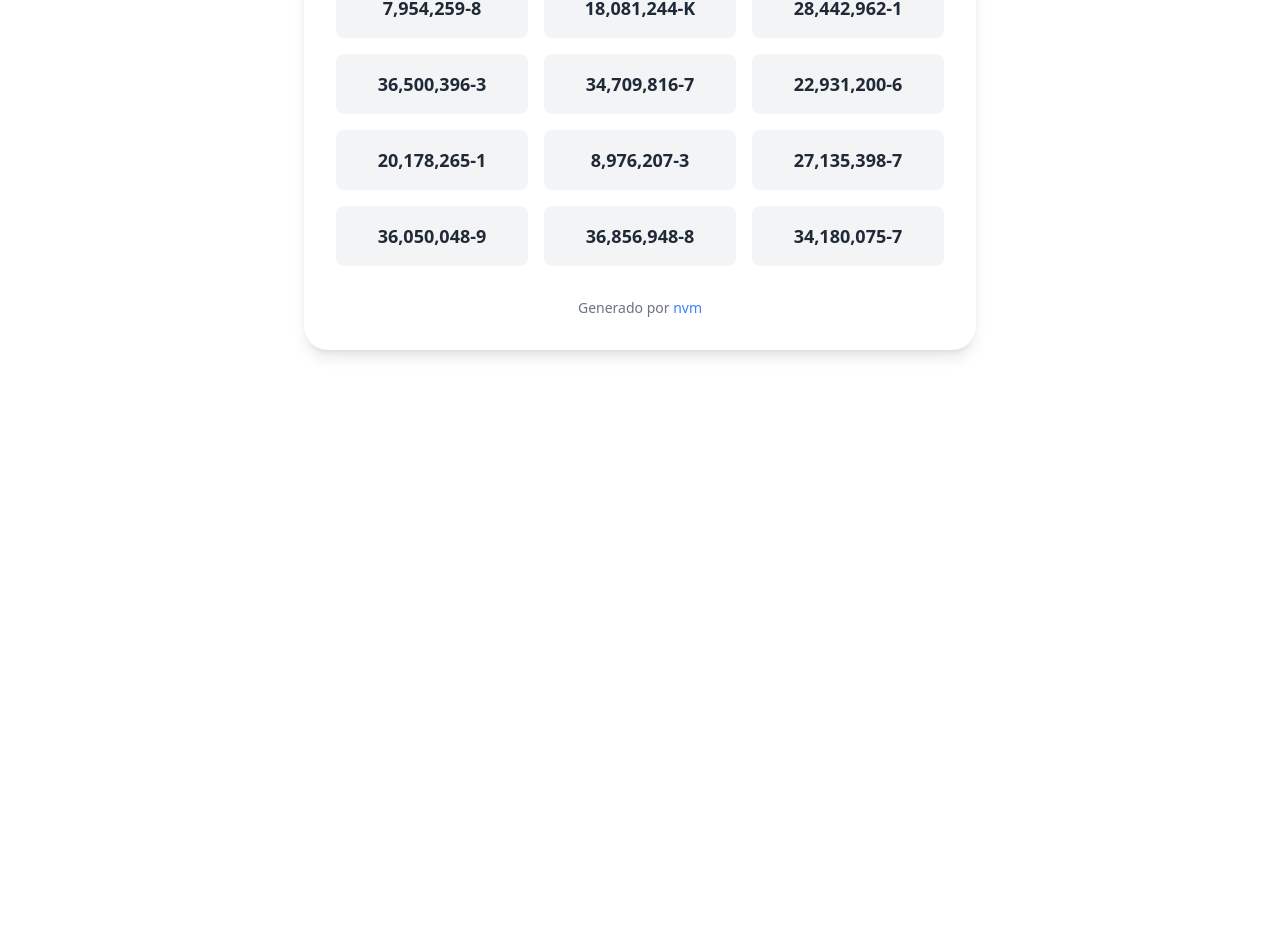
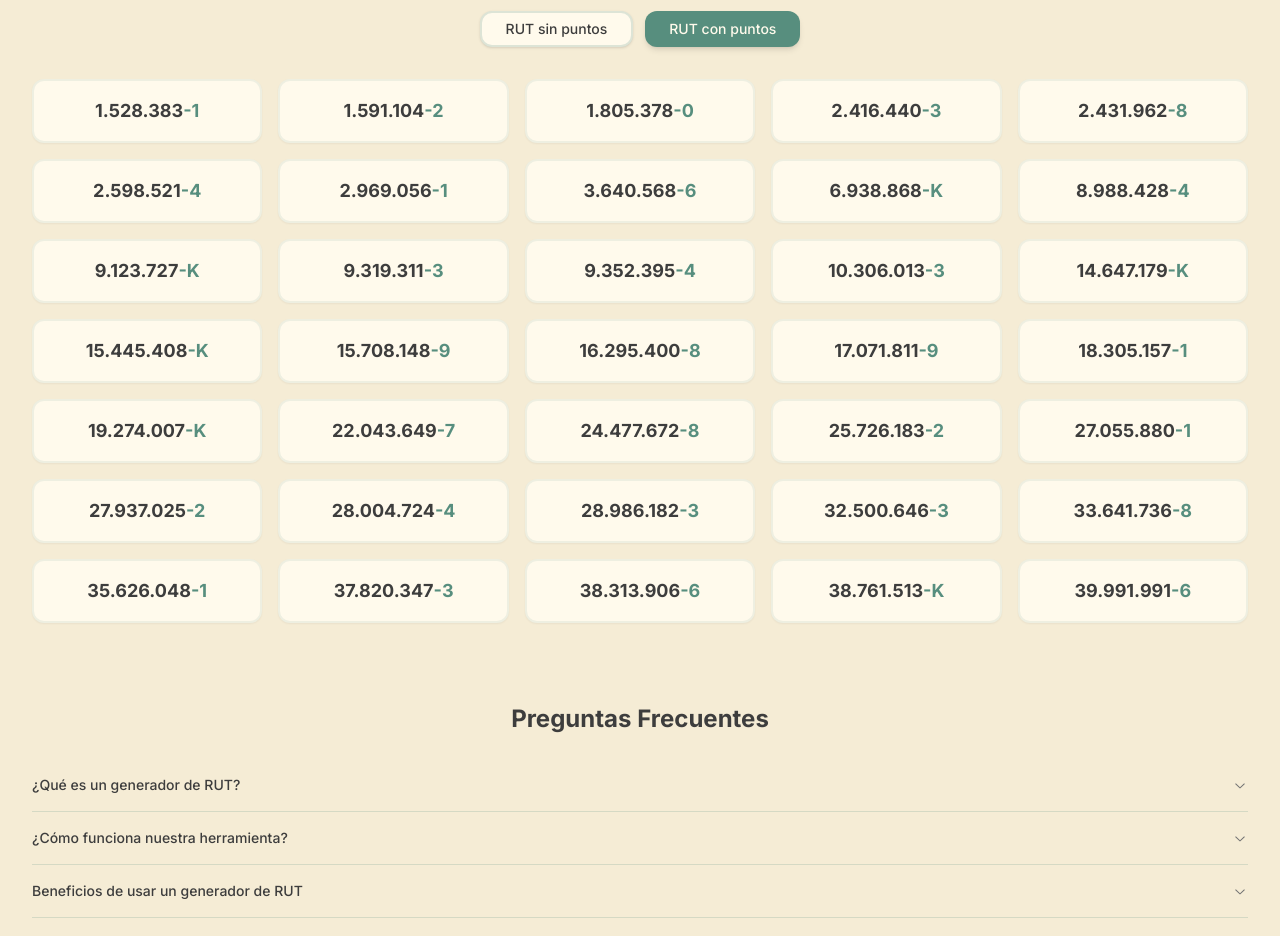
Before and after one commit to Nicolasvegam/rut-generator, a Next.js app: page / in a window 1280 px wide. Shown: the part 298-1234 px from the top of the page. Before the commit the page ends 800 px from the top, so only its background shows below. Built offline with nearby package versions, Linux system fonts and the light colour scheme.

Commit message:
refactor: ux

```diff
--- a/lib/shared/rut-generator.service.ts
+++ b/lib/shared/rut-generator.service.ts
@@ -14,7 +14,7 @@ class RutGenerator {
   private input: string = "";
   private lastInput: string = "";
   private rutOpts: RutOpts = {
-    quantity: 12,
+    quantity: 35,
     minValue: 1000000,
     maxValue: 40000000,
   };
@@ -47,7 +47,7 @@ class RutGenerator {
       }
 
       this.lastInput = this.getInput();
-      this.ruts = genRuts;
+      this.ruts = genRuts.sort((a, b) => a.number - b.number);
     }
     return this.ruts;
   }
--- a/package.json
+++ b/package.json
@@ -9,6 +9,7 @@
     "lint": "next lint"
   },
   "dependencies": {
+    "@radix-ui/react-accordion": "^1.2.2",
     "@radix-ui/react-icons": "^1.3.0",
     "@radix-ui/react-slot": "^1.0.2",
     "@vercel/analytics": "^1.4.1",
--- a/src/app/layout.tsx
+++ b/src/app/layout.tsx
@@ -6,7 +6,7 @@ import { Analytics } from "@vercel/analytics/react";
 
 const inter = Inter({ subsets: ["latin"] });
 
-export const metadata = {
+export const metadata: Metadata = {
   title: "Generador de RUT Chileno - Genera RUTs válidos al azar",
   description:
     "Genera RUTs chilenos válidos de forma aleatoria. Herramienta gratuita para generar RUTs con dígito verificador.",
@@ -30,9 +30,17 @@ export const metadata = {
     index: true,
     follow: true,
   },
-  canonical: "https://rut-generator.vercel.app/",
-  locale: "es_CL",
-  themeColor: "#3B82F6",
+  themeColor: "#578E7E",
+  icons: {
+    icon: [
+      { url: "/favicon-32x32.png", sizes: "32x32", type: "image/png" },
+      { url: "/favicon-16x16.png", sizes: "16x16", type: "image/png" },
+    ],
+    apple: { url: "/apple-touch-icon.png", sizes: "180x180" },
+  },
+  alternates: {
+    canonical: "https://rut-generator.vercel.app/",
+  },
 };
 
 export default function RootLayout({
@@ -42,7 +50,7 @@ export default function RootLayout({
 }) {
   return (
     <html lang="es">
-      <body>
+      <body className={`${inter.className} bg-[#FFFAEC]`}>
         {children}
         <Analytics />
       </body>
--- a/src/app/page.tsx
+++ b/src/app/page.tsx
@@ -1,116 +1,133 @@
 "use client";
 import { Button } from "@/components/ui/button";
 import rutGenerator, { Rut } from "../../lib/shared/rut-generator.service";
-import { useState } from "react";
+import { useState, useEffect } from "react";
 import Link from "next/link";
-import Head from "next/head";
+import { FAQs } from "@/components/FAQs";
 
 export default function Home() {
-  const rutGen = rutGenerator();
-  const [ruts, setRuts] = useState<Rut[]>(rutGen.generateRuts());
+  const [ruts, setRuts] = useState<Rut[]>([]);
+  const [showDots, setShowDots] = useState(true);
+  const [toast, setToast] = useState<{ show: boolean; rut: string }>({
+    show: false,
+    rut: "",
+  });
 
   const generateRuts = () => {
     const ruts = rutGenerator().generateRuts();
     setRuts(ruts);
   };
 
+  useEffect(() => {
+    generateRuts();
+  }, []);
+
+  const formatRut = (number: number) => {
+    return showDots
+      ? number.toString().replace(/\B(?=(\d{3})+(?!\d))/g, ".")
+      : number.toString();
+  };
+
+  const handleCopyRut = (rut: string) => {
+    navigator.clipboard.writeText(rut);
+    setToast({ show: true, rut });
+    setTimeout(() => setToast({ show: false, rut: "" }), 2000);
+  };
+
   return (
-    <>
-      <Head>
-        <title>Generador de RUT Chileno - Genera RUTs válidos al azar</title>
-        <meta
-          name="description"
-          content="Genera RUTs chilenos válidos de forma aleatoria. Herramienta gratuita para generar RUTs con dígito verificador."
-        />
-        <meta
-          name="keywords"
-          content="generador RUT, RUT chileno, generar RUT, RUT aleatorio, RUT válido"
-        />
-        <meta property="og:title" content="Generador de RUT Chileno" />
-        <meta
-          property="og:description"
-          content="Genera RUTs chilenos válidos de forma aleatoria. Herramienta gratuita para generar RUTs con dígito verificador."
-        />
-        <meta property="og:type" content="website" />
-        <meta property="og:url" content="https://rut-generator.vercel.app/" />
-        <link rel="canonical" href="https://rut-generator.vercel.app/" />
-        <link
-          rel="apple-touch-icon"
-          sizes="180x180"
-          href="/apple-touch-icon.png"
-        />
-        <link
-          rel="icon"
-          type="image/png"
-          sizes="32x32"
-          href="/favicon-32x32.png"
-        />
-        <link
-          rel="icon"
-          type="image/png"
-          sizes="16x16"
-          href="/favicon-16x16.png"
-        />
-        <link rel="manifest" href="/site.webmanifest" />
-      </Head>
-
-      <main className="max-w-2xl mx-auto my-12 p-8 bg-white shadow-lg rounded-3xl">
-        <article>
-          <header>
-            <h1 className="text-4xl font-bold mb-4 text-blue-600 text-center sm:text-left">
+    <main className="max-w-7xl mx-auto my-12 p-8 bg-[#F5ECD5] shadow-lg rounded-3xl">
+      <article className="text-center">
+        <header className="max-w-2xl mx-auto">
+          <h1 className="text-4xl font-bold mb-4 text-[#3D3D3D]">
             Generador de RUT Chileno
           </h1>
-            <p className="mb-6 text-gray-600 text-center sm:text-left">
+          <p className="mb-6 text-[#3D3D3D]/80">
             Genera RUTs chilenos válidos al azar con este generador. Haz click
             en un RUT para copiarlo al portapapeles.
           </p>
         </header>
 
-          <section>
+        <section className="flex flex-col items-center">
+          <div className="w-full max-w-2xl mb-8 space-y-6">
             <Button
               onClick={generateRuts}
-              className="bg-blue-500 text-white px-6 py-2 mb-8 rounded-full hover:bg-blue-600 w-full sm:w-auto"
+              className="bg-[#578E7E] text-[#FFFAEC] px-10 py-6 rounded-2xl hover:bg-[#578E7E]/90 text-xl font-semibold shadow-lg hover:shadow-xl transition-all duration-200 min-w-[280px] border-2 border-[#578E7E]/20"
               aria-label="Generar nuevos RUTs aleatorios"
             >
               Generar más RUTs al azar
             </Button>
 
+            <div className="flex gap-3 justify-center border-t border-[#578E7E]/20 pt-6">
+              <Button
+                onClick={() => setShowDots(false)}
+                className={`px-6 py-3 rounded-xl text-sm font-medium transition-all duration-200 ${
+                  !showDots
+                    ? "bg-[#578E7E] text-[#FFFAEC] hover:bg-[#578E7E]/90 shadow-md"
+                    : "bg-[#FFFAEC] text-[#3D3D3D] hover:bg-[#FFFAEC]/80 border-2 border-[#578E7E]/20"
+                }`}
+                aria-label="Mostrar RUTs sin puntos"
+              >
+                RUT sin puntos
+              </Button>
+              <Button
+                onClick={() => setShowDots(true)}
+                className={`px-6 py-3 rounded-xl text-sm font-medium transition-all duration-200 ${
+                  showDots
+                    ? "bg-[#578E7E] text-[#FFFAEC] hover:bg-[#578E7E]/90 shadow-md"
+                    : "bg-[#FFFAEC] text-[#3D3D3D] hover:bg-[#FFFAEC]/80 border-2 border-[#578E7E]/20"
+                }`}
+                aria-label="Mostrar RUTs con puntos"
+              >
+                RUT con puntos
+              </Button>
+            </div>
+          </div>
+
           <div
-              className="grid grid-cols-1 sm:grid-cols-2 md:grid-cols-3 gap-4 mb-8"
+            className="grid grid-cols-1 sm:grid-cols-3 lg:grid-cols-5 gap-4 mb-8 w-full"
             role="list"
           >
-              {ruts.map((rut, index) => (
+            {ruts.map((rut, index) => {
+              const rutString = showDots
+                ? `${formatRut(rut.number)}-${rut.mod}`
+                : `${rut.number}-${rut.mod}`;
+              return (
                 <div
                   key={index}
-                  className="bg-gray-100 p-4 rounded-lg cursor-pointer hover:bg-gray-200"
-                  onClick={() =>
-                    navigator.clipboard.writeText(rut.number + "-" + rut.mod)
-                  }
+                  className="bg-[#FFFAEC] p-4 rounded-xl cursor-pointer hover:bg-[#FFFAEC]/80 transition-all duration-200 shadow-sm hover:shadow-md border-2 border-[#578E7E]/10 relative group"
+                  onClick={() => handleCopyRut(rutString)}
                   role="listitem"
-                  aria-label={`RUT ${rut.number}-${rut.mod}, click para copiar`}
+                  aria-label={`RUT ${rutString}, click para copiar`}
                 >
-                  <p className="text-lg font-bold text-gray-800 text-center">
-                    {rut.number.toLocaleString("cl-ES")}
-                    <span className="text-lg text-gray-800">-{rut.mod}</span>
+                  <p className="text-lg font-bold text-[#3D3D3D] text-center group-hover:text-[#578E7E]">
+                    {formatRut(rut.number)}
+                    <span className="text-lg text-[#578E7E]">-{rut.mod}</span>
                   </p>
+                  {toast.show && toast.rut === rutString && (
+                    <div className="absolute -top-12 left-1/2 transform -translate-x-1/2 bg-[#578E7E] text-[#FFFAEC] px-4 py-2 rounded-lg text-sm shadow-lg animate-fade-in-down">
+                      Copiado
                     </div>
-              ))}
+                  )}
+                </div>
+              );
+            })}
           </div>
         </section>
 
-          <footer className="text-center text-sm text-gray-500">
-            Generado por{" "}
+        <FAQs />
+
+        <footer className="text-sm text-[#3D3D3D]/60 mt-12">
+          Desarrollado y diseñado por{" "}
           <Link
             href="https://www.nicovega.dev"
-              className="text-blue-500"
+            className="text-[#578E7E] hover:text-[#578E7E]/80"
             target="_blank"
             rel="noopener noreferrer"
           >
-              nvm
+            Nicolás Vega
           </Link>
         </footer>
       </article>
     </main>
-    </>
   );
 }
--- /dev/null
+++ b/src/components/FAQs.tsx
@@ -0,0 +1,76 @@
+import {
+  Accordion,
+  AccordionContent,
+  AccordionItem,
+  AccordionTrigger,
+} from "@/components/ui/accordion";
+
+export function FAQs() {
+  return (
+    <section className="w-full mt-12">
+      <h2 className="text-2xl font-bold mb-6 text-[#3D3D3D] text-center">
+        Preguntas Frecuentes
+      </h2>
+      <Accordion type="single" collapsible className="w-full">
+        <AccordionItem value="item-1" className="border-[#578E7E]/20">
+          <AccordionTrigger className="text-[#3D3D3D] hover:text-[#578E7E] hover:no-underline">
+            ¿Qué es un generador de RUT?
+          </AccordionTrigger>
+          <AccordionContent className="text-[#3D3D3D]/80 text-left">
+            Un generador de RUT es una herramienta diseñada para crear números
+            de RUT (Rol Único Tributario) válidos y aleatorios. Estos números
+            son esenciales para realizar pruebas en sistemas y simulaciones.
+            Nuestro generador asegura que todos los RUT generados sigan el
+            formato oficial y cumplan con los cálculos de verificación
+            requeridos en Chile.
+          </AccordionContent>
+        </AccordionItem>
+
+        <AccordionItem value="item-2" className="border-[#578E7E]/20">
+          <AccordionTrigger className="text-[#3D3D3D] hover:text-[#578E7E] hover:no-underline">
+            ¿Cómo funciona nuestra herramienta?
+          </AccordionTrigger>
+          <AccordionContent className="text-[#3D3D3D]/80 text-left">
+            La herramienta de generación de RUT es simple y eficiente. Solo
+            necesitas un clic para obtener un RUT válido o aleatorio que cumple
+            con los estándares chilenos. Úsala para proyectos, pruebas de
+            sistemas o propósitos educativos. Garantizamos que los números
+            generados son ficticios y no corresponden a datos reales.
+          </AccordionContent>
+        </AccordionItem>
+
+        <AccordionItem value="item-3" className="border-[#578E7E]/20">
+          <AccordionTrigger className="text-[#3D3D3D] hover:text-[#578E7E] hover:no-underline">
+            Beneficios de usar un generador de RUT
+          </AccordionTrigger>
+          <AccordionContent className="text-[#3D3D3D]/80 text-left">
+            <ul className="list-disc pl-6 space-y-2">
+              <li>Eficiencia: Obtén un RUT válido en segundos.</li>
+              <li>
+                Versatilidad: Ideal para desarrolladores, testers y educadores.
+              </li>
+              <li>Seguridad: Los RUT generados son completamente ficticios.</li>
+              <li>
+                Personalización: Puedes elegir entre RUT aleatorios o
+                específicos según tus necesidades.
+              </li>
+            </ul>
+          </AccordionContent>
+        </AccordionItem>
+
+        <AccordionItem value="item-4" className="border-[#578E7E]/20">
+          <AccordionTrigger className="text-[#3D3D3D] hover:text-[#578E7E] hover:no-underline">
+            ¿Qué es un RUT y por qué es importante?
+          </AccordionTrigger>
+          <AccordionContent className="text-[#3D3D3D]/80 text-left">
+            El RUT (Rol Único Tributario) es un identificador único utilizado en
+            Chile para personas y empresas. Es obligatorio para trámites
+            legales, fiscales y administrativos. Sin embargo, cuando necesitas
+            probar sistemas o aplicaciones, un RUT falso o aleatorio es la mejor
+            solución para evitar usar datos reales.
+          </AccordionContent>
+        </AccordionItem>
+      </Accordion>
+    </section>
+  );
+}
--- /dev/null
+++ b/src/components/ui/accordion.tsx
@@ -0,0 +1,56 @@
+"use client"
+
+import * as React from "react"
+import * as AccordionPrimitive from "@radix-ui/react-accordion"
+import { cn } from "@/lib/utils"
+import { ChevronDownIcon } from "@radix-ui/react-icons"
+
+const Accordion = AccordionPrimitive.Root
+
+const AccordionItem = React.forwardRef<
+  React.ElementRef<typeof AccordionPrimitive.Item>,
+  React.ComponentPropsWithoutRef<typeof AccordionPrimitive.Item>
+>(({ className, ...props }, ref) => (
+  <AccordionPrimitive.Item
+    ref={ref}
+    className={cn("border-b", className)}
+    {...props}
+  />
+))
+AccordionItem.displayName = "AccordionItem"
+
+const AccordionTrigger = React.forwardRef<
+  React.ElementRef<typeof AccordionPrimitive.Trigger>,
+  React.ComponentPropsWithoutRef<typeof AccordionPrimitive.Trigger>
+>(({ className, children, ...props }, ref) => (
+  <AccordionPrimitive.Header className="flex">
+    <AccordionPrimitive.Trigger
+      ref={ref}
+      className={cn(
+        "flex flex-1 items-center justify-between py-4 text-sm font-medium transition-all hover:underline text-left [&[data-state=open]>svg]:rotate-180",
+        className
+      )}
+      {...props}
+    >
+      {children}
+      <ChevronDownIcon className="h-4 w-4 shrink-0 text-muted-foreground transition-transform duration-200" />
+    </AccordionPrimitive.Trigger>
+  </AccordionPrimitive.Header>
+))
+AccordionTrigger.displayName = AccordionPrimitive.Trigger.displayName
+
+const AccordionContent = React.forwardRef<
+  React.ElementRef<typeof AccordionPrimitive.Content>,
+  React.ComponentPropsWithoutRef<typeof AccordionPrimitive.Content>
+>(({ className, children, ...props }, ref) => (
+  <AccordionPrimitive.Content
+    ref={ref}
+    className="overflow-hidden text-sm data-[state=closed]:animate-accordion-up data-[state=open]:animate-accordion-down"
+    {...props}
+  >
+    <div className={cn("pb-4 pt-0", className)}>{children}</div>
+  </AccordionPrimitive.Content>
+))
+AccordionContent.displayName = AccordionPrimitive.Content.displayName
+
+export { Accordion, AccordionItem, AccordionTrigger, AccordionContent }
--- a/tailwind.config.ts
+++ b/tailwind.config.ts
@@ -1,80 +1,117 @@
-import type { Config } from "tailwindcss"
+import type { Config } from "tailwindcss";
 
 const config = {
   darkMode: ["class"],
   content: [
-    './pages/**/*.{ts,tsx}',
-    './components/**/*.{ts,tsx}',
-    './app/**/*.{ts,tsx}',
-    './src/**/*.{ts,tsx}',
+    "./pages/**/*.{ts,tsx}",
+    "./components/**/*.{ts,tsx}",
+    "./app/**/*.{ts,tsx}",
+    "./src/**/*.{ts,tsx}",
   ],
   prefix: "",
   theme: {
   	container: {
   		center: true,
-      padding: "2rem",
+  		padding: '2rem',
   		screens: {
-        "2xl": "1400px",
-      },
+  			'2xl': '1400px'
+  		}
   	},
   	extend: {
   		colors: {
-        border: "hsl(var(--border))",
-        input: "hsl(var(--input))",
-        ring: "hsl(var(--ring))",
-        background: "hsl(var(--background))",
-        foreground: "hsl(var(--foreground))",
+  			border: 'hsl(var(--border))',
+  			input: 'hsl(var(--input))',
+  			ring: 'hsl(var(--ring))',
+  			background: 'hsl(var(--background))',
+  			foreground: 'hsl(var(--foreground))',
   			primary: {
-          DEFAULT: "hsl(var(--primary))",
-          foreground: "hsl(var(--primary-foreground))",
+  				DEFAULT: 'hsl(var(--primary))',
+  				foreground: 'hsl(var(--primary-foreground))'
   			},
   			secondary: {
-          DEFAULT: "hsl(var(--secondary))",
-          foreground: "hsl(var(--secondary-foreground))",
+  				DEFAULT: 'hsl(var(--secondary))',
+  				foreground: 'hsl(var(--secondary-foreground))'
   			},
   			destructive: {
-          DEFAULT: "hsl(var(--destructive))",
-          foreground: "hsl(var(--destructive-foreground))",
+  				DEFAULT: 'hsl(var(--destructive))',
+  				foreground: 'hsl(var(--destructive-foreground))'
   			},
   			muted: {
-          DEFAULT: "hsl(var(--muted))",
-          foreground: "hsl(var(--muted-foreground))",
+  				DEFAULT: 'hsl(var(--muted))',
+  				foreground: 'hsl(var(--muted-foreground))'
   			},
   			accent: {
-          DEFAULT: "hsl(var(--accent))",
-          foreground: "hsl(var(--accent-foreground))",
+  				DEFAULT: 'hsl(var(--accent))',
+  				foreground: 'hsl(var(--accent-foreground))'
   			},
   			popover: {
-          DEFAULT: "hsl(var(--popover))",
-          foreground: "hsl(var(--popover-foreground))",
+  				DEFAULT: 'hsl(var(--popover))',
+  				foreground: 'hsl(var(--popover-foreground))'
   			},
   			card: {
-          DEFAULT: "hsl(var(--card))",
-          foreground: "hsl(var(--card-foreground))",
-        },
+  				DEFAULT: 'hsl(var(--card))',
+  				foreground: 'hsl(var(--card-foreground))'
+  			}
   		},
   		borderRadius: {
-        lg: "var(--radius)",
-        md: "calc(var(--radius) - 2px)",
-        sm: "calc(var(--radius) - 4px)",
+  			lg: 'var(--radius)',
+  			md: 'calc(var(--radius) - 2px)',
+  			sm: 'calc(var(--radius) - 4px)'
   		},
   		keyframes: {
-        "accordion-down": {
-          from: { height: "0" },
-          to: { height: "var(--radix-accordion-content-height)" },
+  			'accordion-down': {
+  				from: {
+  					height: '0'
   				},
-        "accordion-up": {
-          from: { height: "var(--radix-accordion-content-height)" },
-          to: { height: "0" },
+  				to: {
+  					height: 'var(--radix-accordion-content-height)'
+  				}
   			},
+  			'accordion-up': {
+  				from: {
+  					height: 'var(--radix-accordion-content-height)'
+  				},
+  				to: {
+  					height: '0'
+  				}
+  			},
+  			'fade-in-down': {
+  				'0%': {
+  					opacity: '0',
+  					transform: 'translateY(-10px) translateX(-50%)'
+  				},
+  				'100%': {
+  					opacity: '1',
+  					transform: 'translateY(0) translateX(-50%)'
+  				}
+  			},
+  			'accordion-down': {
+  				from: {
+  					height: '0'
+  				},
+  				to: {
+  					height: 'var(--radix-accordion-content-height)'
+  				}
+  			},
+  			'accordion-up': {
+  				from: {
+  					height: 'var(--radix-accordion-content-height)'
+  				},
+  				to: {
+  					height: '0'
+  				}
+  			}
   		},
   		animation: {
-        "accordion-down": "accordion-down 0.2s ease-out",
-        "accordion-up": "accordion-up 0.2s ease-out",
-      },
-    },
+  			'accordion-down': 'accordion-down 0.2s ease-out',
+  			'accordion-up': 'accordion-up 0.2s ease-out',
+  			'fade-in-down': 'fade-in-down 0.2s ease-out',
+  			'accordion-down': 'accordion-down 0.2s ease-out',
+  			'accordion-up': 'accordion-up 0.2s ease-out'
+  		}
+  	}
   },
   plugins: [require("tailwindcss-animate")],
-} satisfies Config
+} satisfies Config;
 
-export default config
+export default config;
```
Also changed, not shown: 1 other file (tests, documents, lock files or other folders). Lines whose indentation alone changed are shown as unchanged.
